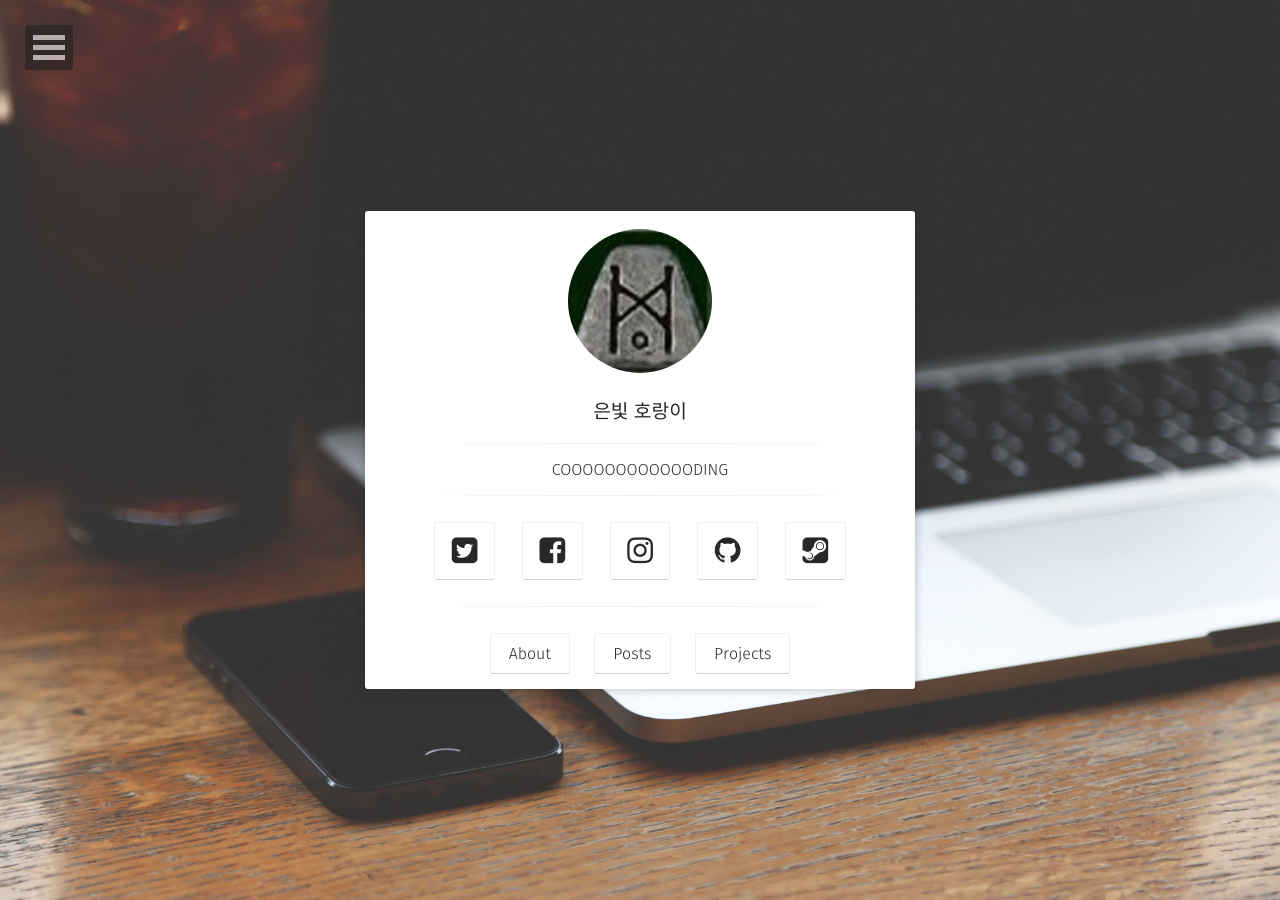
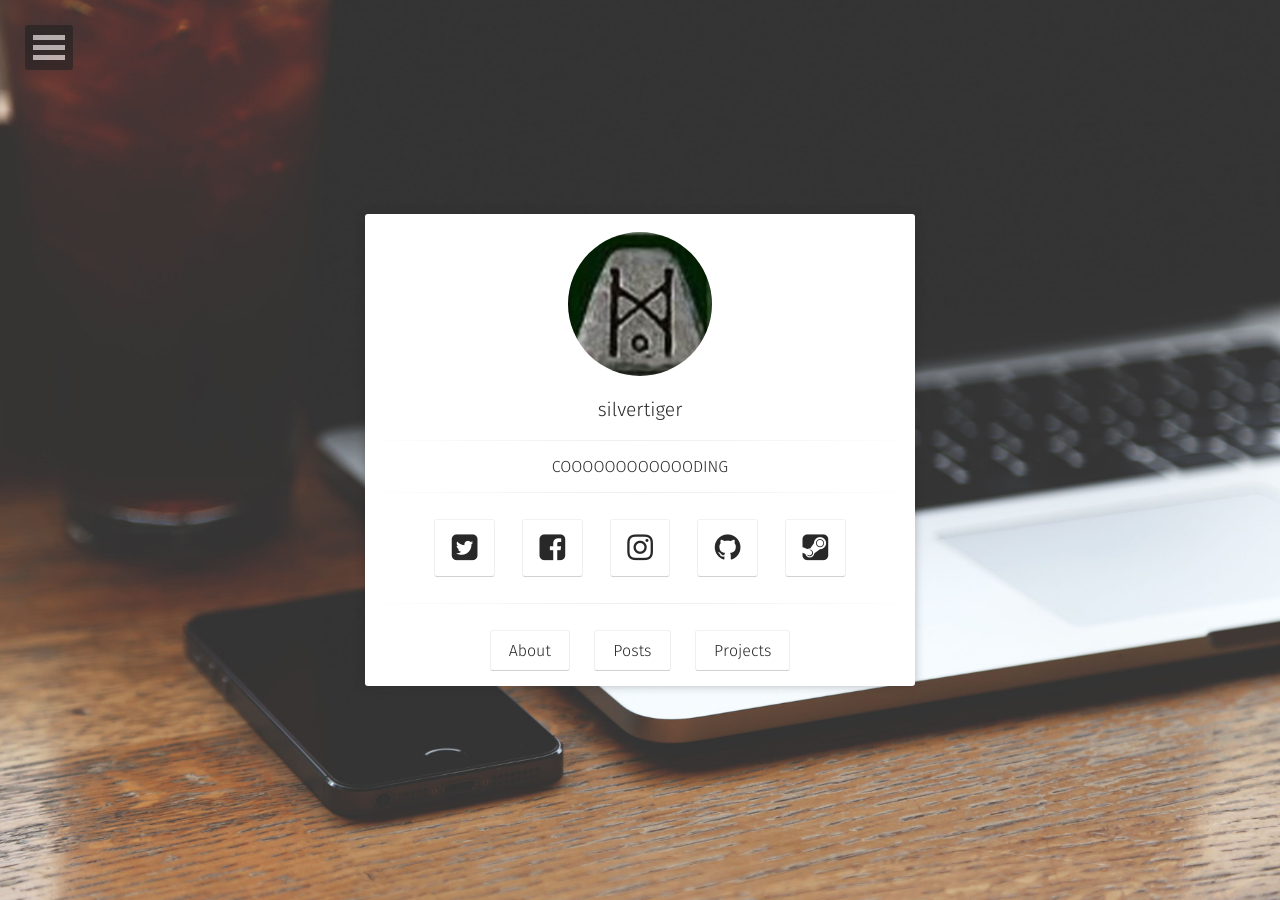
Before and after one commit to SilverTiger152/silvertiger152.github.com, a Jekyll site: the page built from index.html, in a window 1280 px wide. Built offline with Jekyll 4.4.1, drawn with Linux system fonts in a browser that asks for light colours; some web fonts are replaced.

Commit message:
Update _config.yml

```diff
--- a/_config.yml
+++ b/_config.yml
@@ -1,5 +1,5 @@
 # Site
-title:              은빛 호랑이
+title:              silvertiger
 bio:                'COOOOOOOOOOOODING'
 description:        ":P"
 reading_time:       true
```
